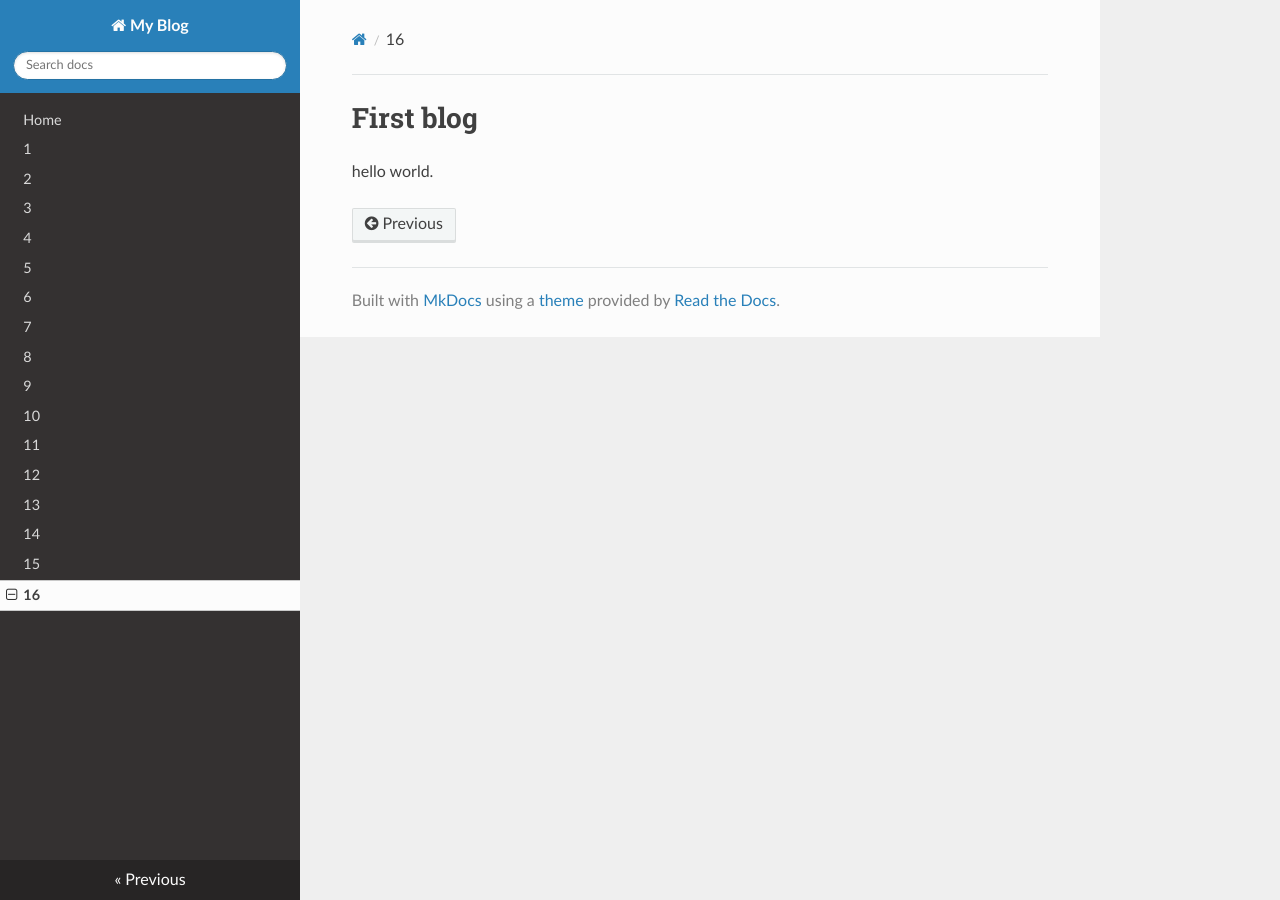
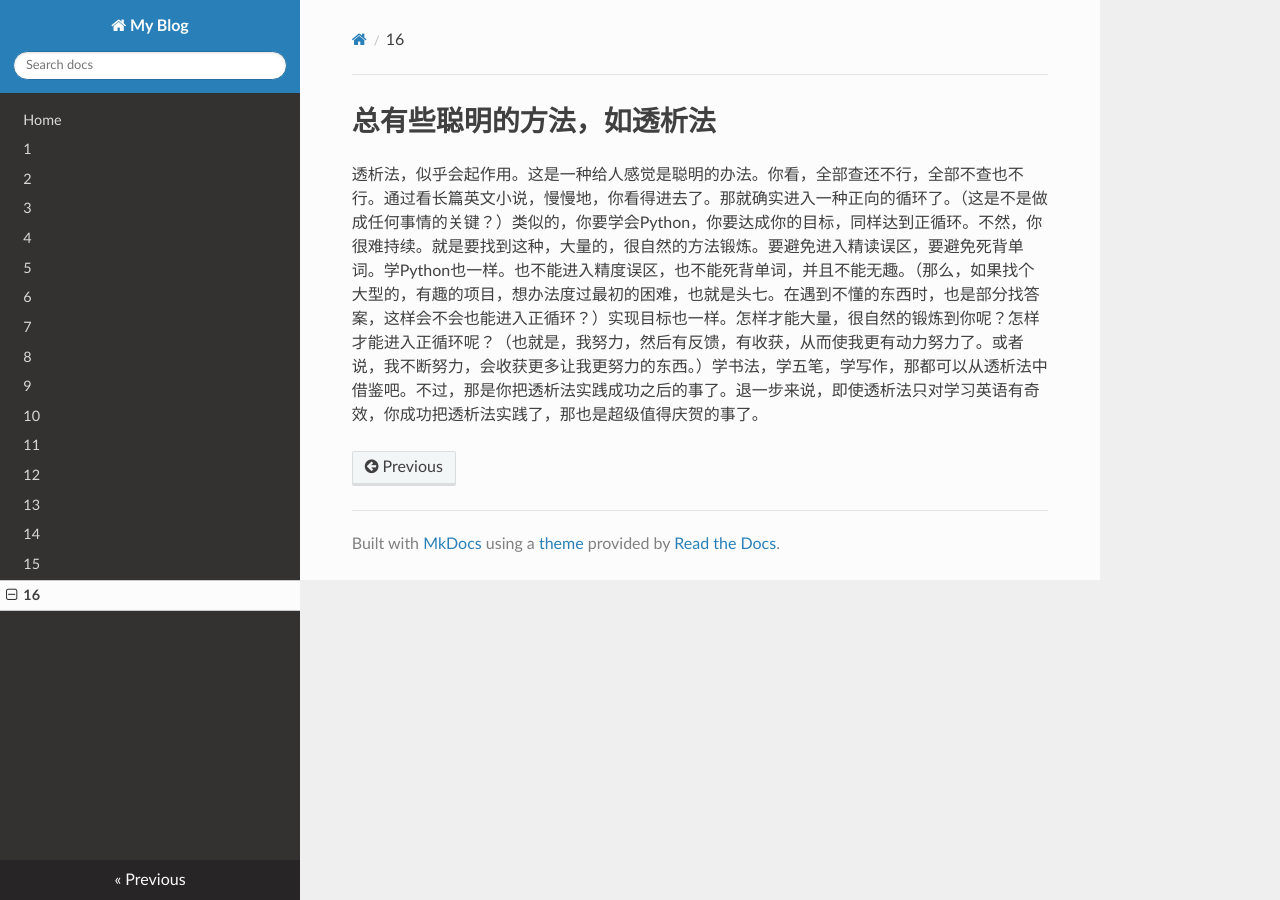
Before and after one commit to lizkca/theblog, an MkDocs documentation site: the page built from docs/16.md, in a window 1280 px wide. Built offline with MkDocs 1.6.1, drawn with Linux system fonts in a browser that asks for light colours; nearby versions of some CDN libraries.

Commit message:
add 16.md

```diff
--- a/docs/16.md
+++ b/docs/16.md
@@ -1,3 +1,2 @@
-# First blog
-
-hello world.
+# 总有些聪明的方法，如透析法
+透析法，似乎会起作用。这是一种给人感觉是聪明的办法。你看，全部查还不行，全部不查也不行。通过看长篇英文小说，慢慢地，你看得进去了。那就确实进入一种正向的循环了。（这是不是做成任何事情的关键？）类似的，你要学会Python，你要达成你的目标，同样达到正循环。不然，你很难持续。就是要找到这种，大量的，很自然的方法锻炼。要避免进入精读误区，要避免死背单词。学Python也一样。也不能进入精度误区，也不能死背单词，并且不能无趣。（那么，如果找个大型的，有趣的项目，想办法度过最初的困难，也就是头七。在遇到不懂的东西时，也是部分找答案，这样会不会也能进入正循环？）实现目标也一样。怎样才能大量，很自然的锻炼到你呢？怎样才能进入正循环呢？（也就是，我努力，然后有反馈，有收获，从而使我更有动力努力了。或者说，我不断努力，会收获更多让我更努力的东西。）学书法，学五笔，学写作，那都可以从透析法中借鉴吧。不过，那是你把透析法实践成功之后的事了。退一步来说，即使透析法只对学习英语有奇效，你成功把透析法实践了，那也是超级值得庆贺的事了。
```
